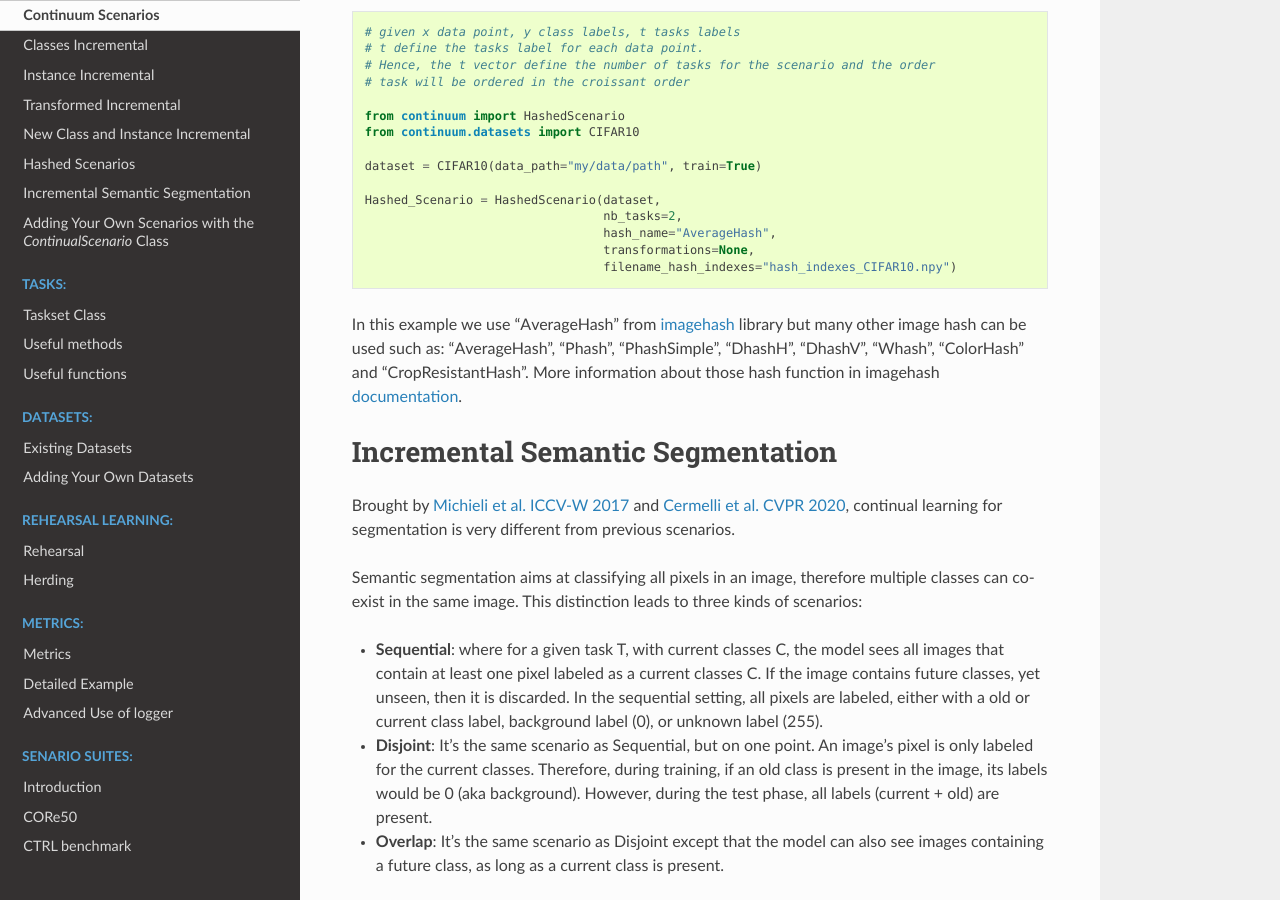
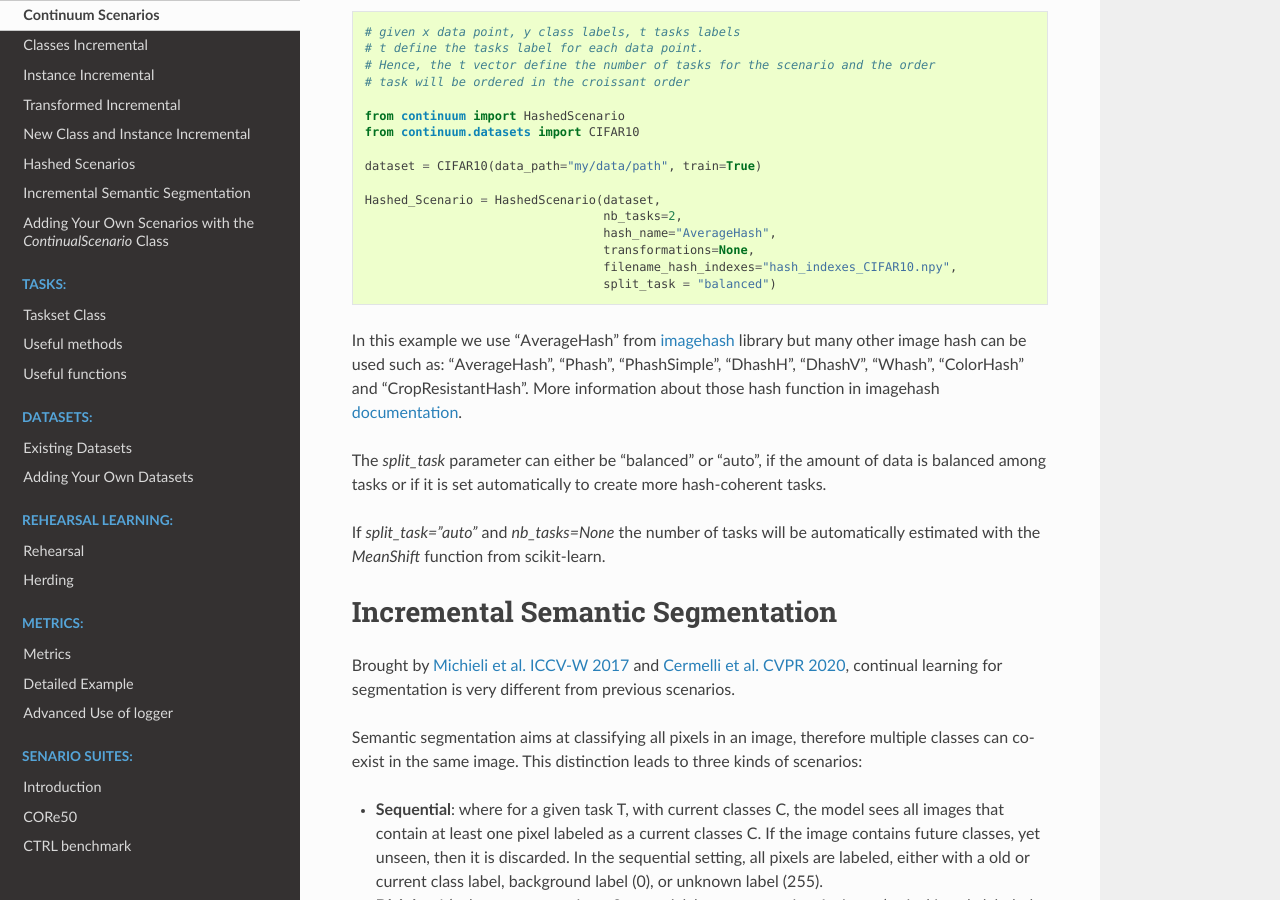
Before and after one commit to Continvvm/continuum, a Sphinx documentation site: the page built from docs/_tutorials/scenarios/scenarios.rst, in a window 1280 px wide and 900 px high, scrolled down 6581 px. Built offline with Sphinx 7.4.7 and the Read the Docs theme 2.0.0, drawn with Linux system fonts in a browser that asks for light colours.

Commit message:
upadte docs with new usage of hashedscenarios

```diff
--- a/docs/_tutorials/scenarios/scenarios.rst
+++ b/docs/_tutorials/scenarios/scenarios.rst
@@ -356,12 +356,19 @@ It can be saved and reloaded to avoid to compute the hash every time.
                                      nb_tasks=2,
                                      hash_name="AverageHash",
                                      transformations=None,
-                                     filename_hash_indexes="hash_indexes_CIFAR10.npy")
+                                     filename_hash_indexes="hash_indexes_CIFAR10.npy",
+                                     split_task = "balanced")
 
 
 In this example we use "AverageHash" from `imagehash <https://github.com/JohannesBuchner/imagehash>`__ library but many other image hash can be used such as:
 "AverageHash", "Phash", "PhashSimple", "DhashH", "DhashV", "Whash", "ColorHash" and "CropResistantHash".
 More information about those hash function in imagehash `documentation <https://github.com/JohannesBuchner/imagehash>`__.
+
+The `split_task` parameter can either be "balanced" or "auto", if the amount of data is balanced among tasks or
+if it is set automatically to create more hash-coherent tasks.
+
+If `split_task="auto"` and `nb_tasks=None` the number of tasks will be automatically estimated
+with the `MeanShift` function from scikit-learn.
 
 Incremental Semantic Segmentation
 ---------------------------------
```
